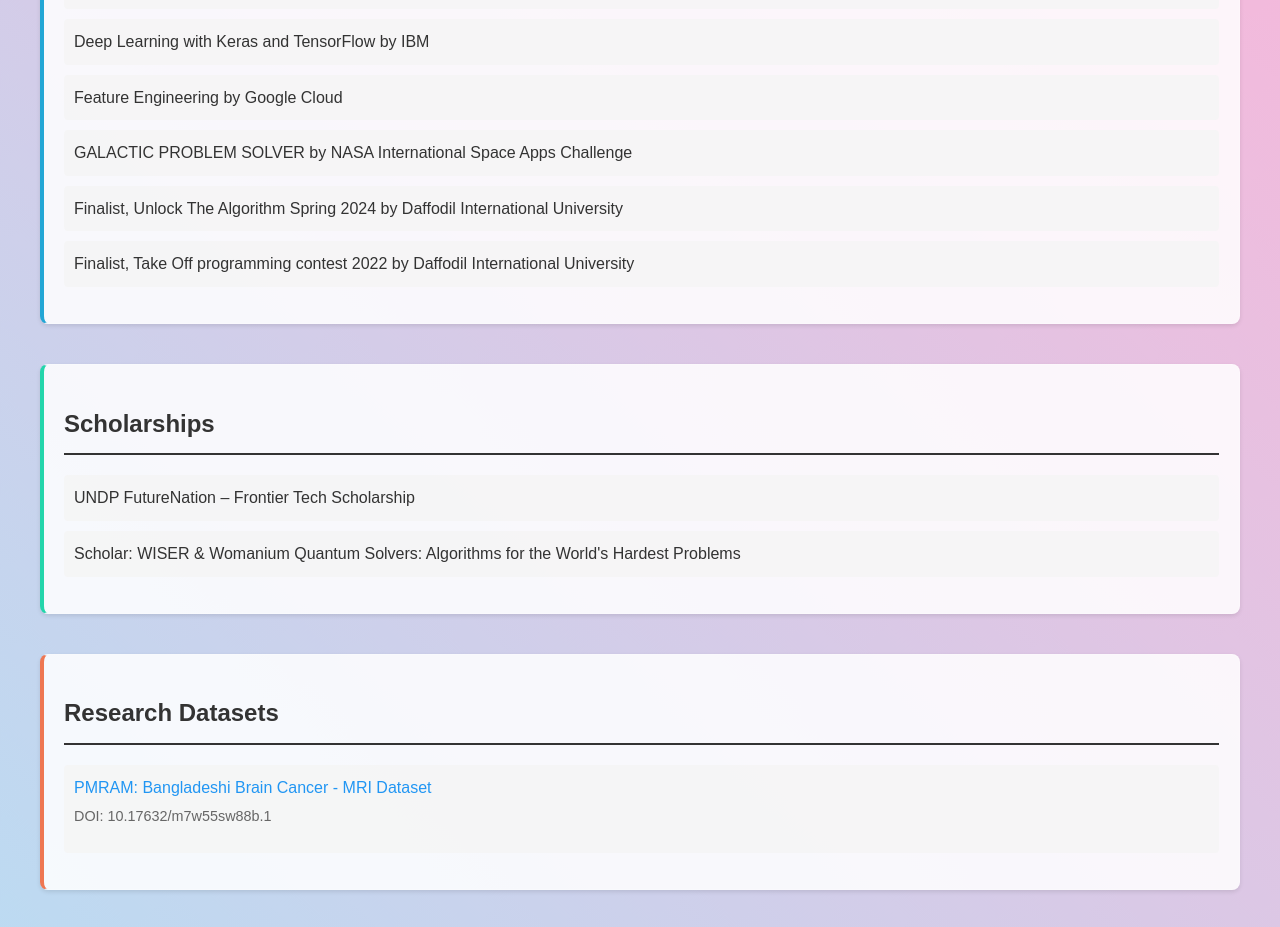
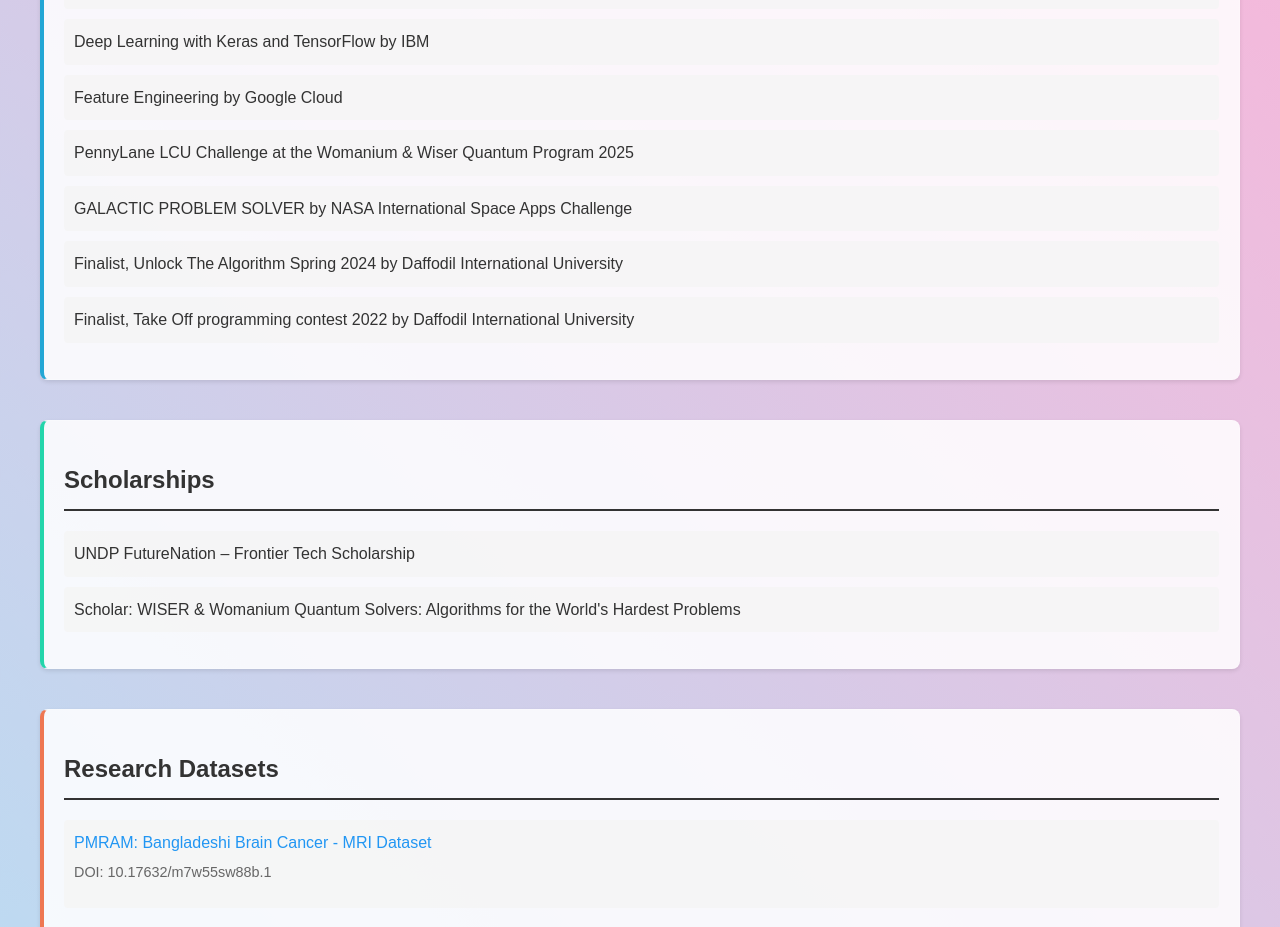
Before and after one commit to Red1-Rahman/Redwan-Rahman-Portfolio, a React (Create React App) app: page / in a window 1280 px wide. Shown: the part 2320-3247 px from the top of the page. Built offline with nearby package versions, Linux system fonts and the light colour scheme.

Commit message:
PennyLane App.tsx

```diff
--- a/src/App.tsx
+++ b/src/App.tsx
@@ -288,6 +288,16 @@
         Feature Engineering by Google Cloud
       </a>
     </li>
+    <li>
+      <a
+        href="https://pennylane.ai/profile/Redwan_Rahman?certificate=pennylane-certificate-womanium-wiser-lcu-2025"
+        target="_blank"
+        rel="noopener noreferrer"
+        className="certificate-link"
+      >
+        PennyLane LCU Challenge at the Womanium & Wiser Quantum Program 2025
+      </a>
+    </li>
     <li>GALACTIC PROBLEM SOLVER by NASA International Space Apps Challenge</li>
     <li>Finalist, Unlock The Algorithm Spring 2024 by Daffodil International University</li>
     <li>Finalist, Take Off programming contest 2022 by Daffodil International University</li>
```
Lines whose indentation alone changed are shown as unchanged.
